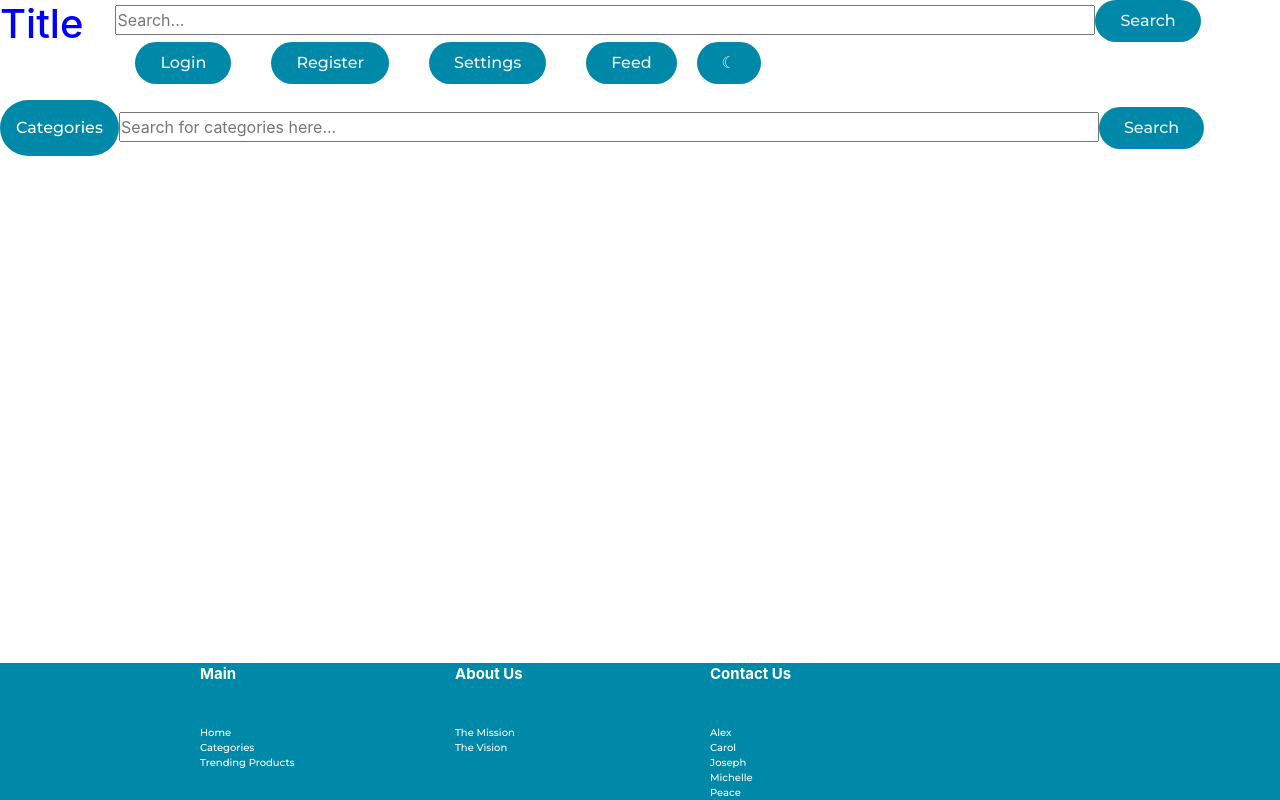
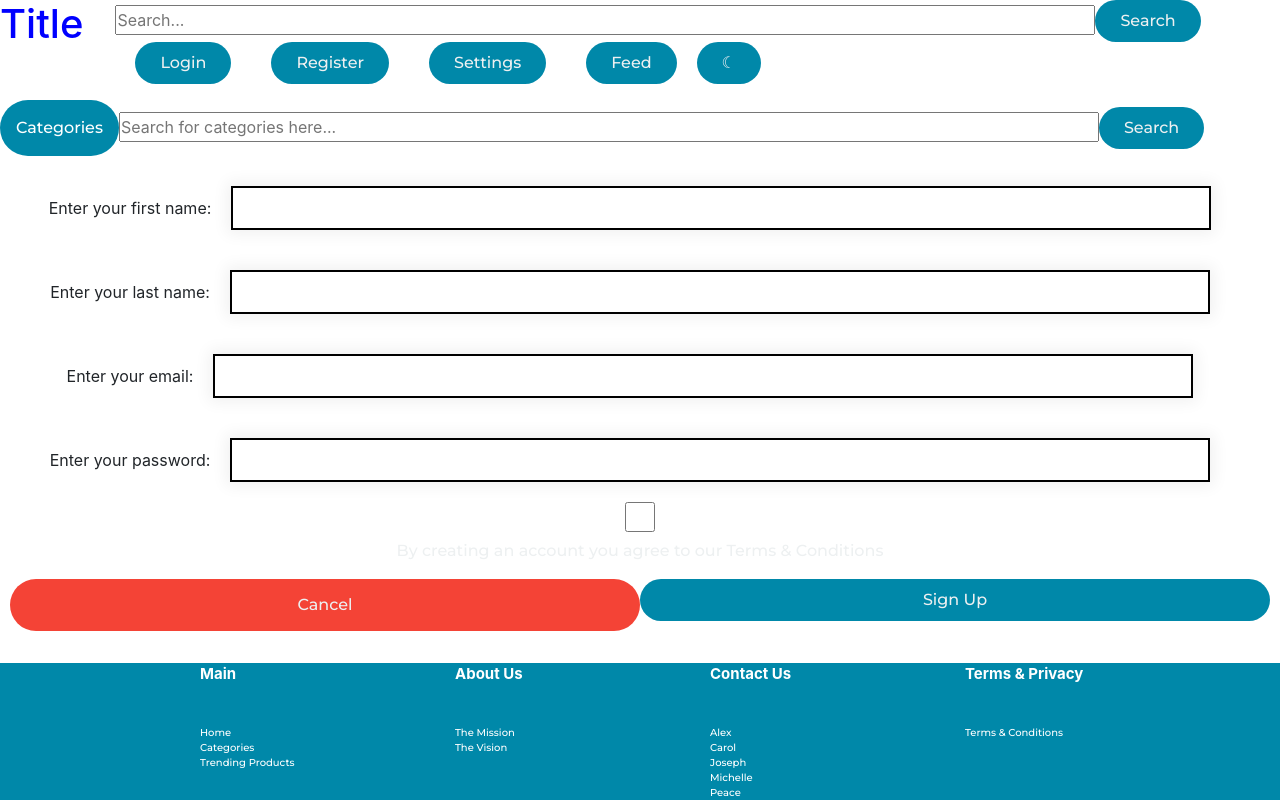
Before and after one commit to Ziqiongg/CapstoneProject, a React (Create React App) app in the folder capstone-front/: page /register in a window 1280 px wide. Built offline with nearby package versions, Linux system fonts and the light colour scheme.

Commit message:
sign up page half way

```diff
--- a/capstone-front/src/App.js
+++ b/capstone-front/src/App.js
@@ -16,8 +16,8 @@ function App() {
   return (
 
     <Router>
-      <Header />
-      <Footer />
+       <Header />
+       <Footer />
       <Routes>
           <Route exact path="/" element={<Landing />} />
           <Route exact path="/productlist" element={<ProductList />} />
--- a/capstone-front/src/components/Footer/Footer.js
+++ b/capstone-front/src/components/Footer/Footer.js
@@ -33,6 +33,11 @@ const Footer = () => {
             <Link href="/michellepage">Michelle</Link>
             <Link href="/peacepage">Peace</Link>
           </Column>
+          <Column>
+            <Heading>Terms & Privacy</Heading>
+            <Link href="/conditions">Terms & Conditions</Link>
+
+          </Column>
         </Row>
       </FooterBox>
     </FooterBackground>
--- a/capstone-front/src/components/Register/Register.css
+++ b/capstone-front/src/components/Register/Register.css
@@ -1 +1,57 @@
-.Register {}
+
+
+.register-form input[type=text]:focus, input[type=password]:focus, input[type=email]:focus{
+  background-color: #ddd;
+  outline: none;
+}
+.terms-conditions{
+    color: black;
+}
+
+.register-form input[type=text], input[type=password], input[type=email] {
+    padding:10px;
+    border:0;
+    box-shadow:0 0 15px 4px rgba(0,0,0,0.06);
+    padding:20px;
+    margin: 20px;
+    border: 2px solid black;
+  }
+
+.register-form{
+    text-align: center;
+    padding:10px;
+  border-radius:10px;
+
+}
+
+.signupbtn {
+  background-color: rgba(0,136,169,1);
+}
+
+button:hover {
+  opacity:1;
+}
+
+.cancelbtn {
+  padding: 14px 20px;
+  background-color: #f44336;
+}
+.cancelbtn, .signupbtn {
+  float: left;
+  width: 50%;
+}
+.container {
+  padding: 16px;
+}
+
+.clearfix::after {
+  content: "";
+  clear: both;
+  display: table;
+}
+
+@media screen and (max-width: 300px) {
+  .cancelbtn, .signupbtn {
+    width: 100%;
+  }
+}
--- a/capstone-front/src/components/Register/Register.js
+++ b/capstone-front/src/components/Register/Register.js
@@ -1,16 +1,24 @@
 import PropTypes from 'prop-types';
 import './Register.css';
+import { Link } from "react-router-dom";
 
 import React, { useState } from 'react';
 
 
 
 const Register = ({ handleClose }) => {
+
   // create state variables for each input
   const [firstName, setFirstName] = useState('');
   const [lastName, setLastName] = useState('');
   const [email, setEmail] = useState('');
   const [password, setPassword] = useState('');
+
+  const handleFirstNameChange = event => setFirstName(event.target.value);
+  const handleLastNameChange = event => setLastName(event.target.value);
+  const handleEmailChange = event => setEmail(event.target.value);
+  const handlePasswordChange = event => setPassword(event.target.value);
+
 
   const handleSubmit = e => {
     e.preventDefault();
@@ -19,48 +27,54 @@ const Register = ({ handleClose }) => {
   };
 
   return (
-    <>
-    </>
-    // <form className={classes.root} onSubmit={handleSubmit}>
-    //   <TextField
-    //     label="First Name"
-    //     variant="filled"
-    //     required
-    //     value={firstName}
-    //     onChange={e => setFirstName(e.target.value)}
-    //   />
-    //   <TextField
-    //     label="Last Name"
-    //     variant="filled"
-    //     required
-    //     value={lastName}
-    //     onChange={e => setLastName(e.target.value)}
-    //   />
-    //   <TextField
-    //     label="Email"
-    //     variant="filled"
-    //     type="email"
-    //     required
-    //     value={email}
-    //     onChange={e => setEmail(e.target.value)}
-    //   />
-    //   <TextField
-    //     label="Password"
-    //     variant="filled"
-    //     type="password"
-    //     required
-    //     value={password}
-    //     onChange={e => setPassword(e.target.value)}
-    //   />
-    //   <div>
-    //     <Button variant="contained" onClick={handleClose}>
-    //       Cancel
-    //     </Button>
-    //     <Button type="submit" variant="contained" color="primary">
-    //       Signup
-    //     </Button>
-    //   </div>
-    // </form>
+    <div class = "register-form">
+      <form onSubmit = {handleSubmit}>
+        <div class = "first-name">
+          <label>
+            Enter your first name:
+            <input type = "text" name = "firstName" variant = "filled" required onChange = {handleFirstNameChange} />
+          </label>
+        </div>
+
+        <div class = "last-name">
+          <label>
+            Enter your last name:
+            <input type = "text" name = "lastName" variant = "filled" required onChange = {handleLastNameChange} />
+          </label>
+        </div>
+
+        <div class = "user-email">
+          <label>
+            Enter your email:
+            <input type = "email" variant = "filled" required name = "email" onChange = {handleEmailChange} />
+          </label>
+        </div>
+
+        <div class = "user-password">
+          <label>
+            Enter your password:
+            <input type = "password" variant = "filled" required name = "password" onChange = {handlePasswordChange} />
+          </label>
+        </div>
+
+        <div class = "check-box">
+        <label>
+      <input type="checkbox"  name="remember" required></input>
+    </label>
+    <p class = "terms-conditions"><Link to = "/conditions">By creating an account you agree to our Terms & Conditions</Link></p>
+        </div>
+
+
+
+    <div class = "clearfix">
+      <button type = "reset" class = "cancelbtn">Cancel</button>
+    <button class = "signupbtn" type = "submit">Sign Up</button>
+    </div>
+      </form>
+
+
+    </div>
+
   );
 };
 
```
